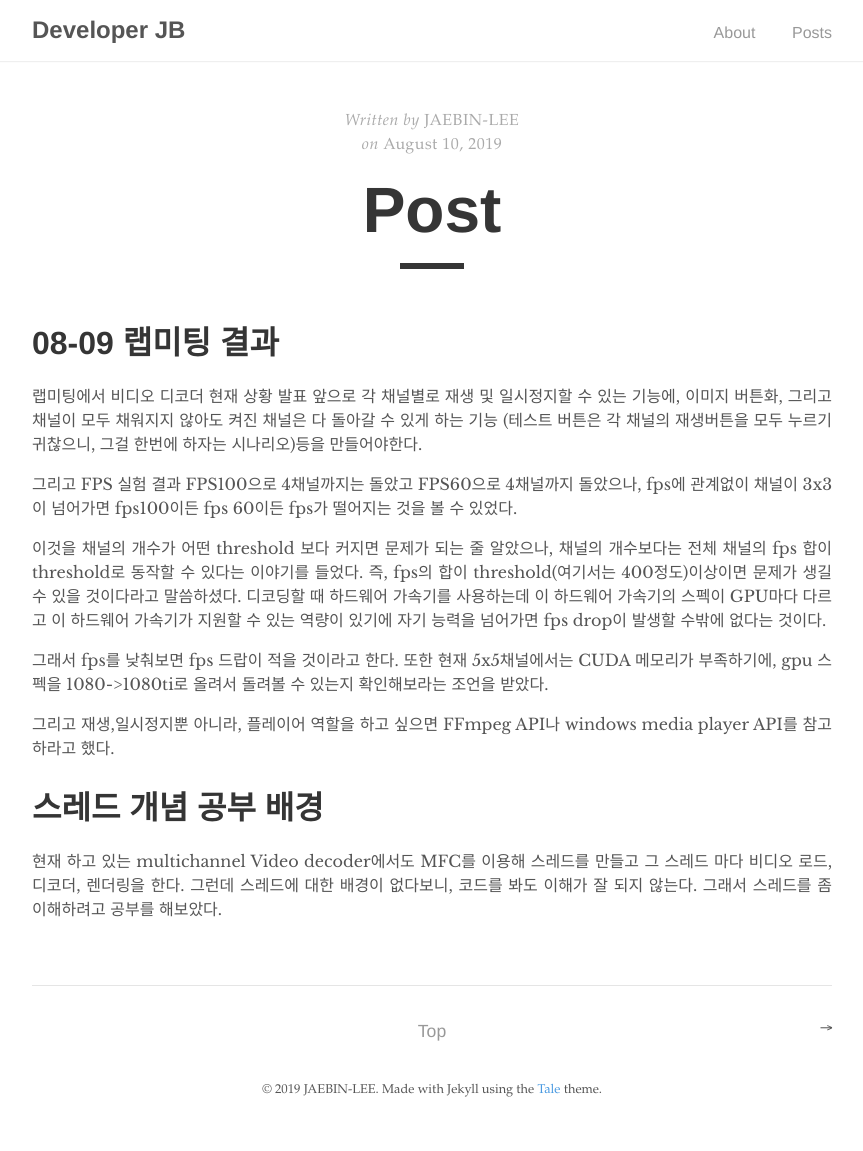
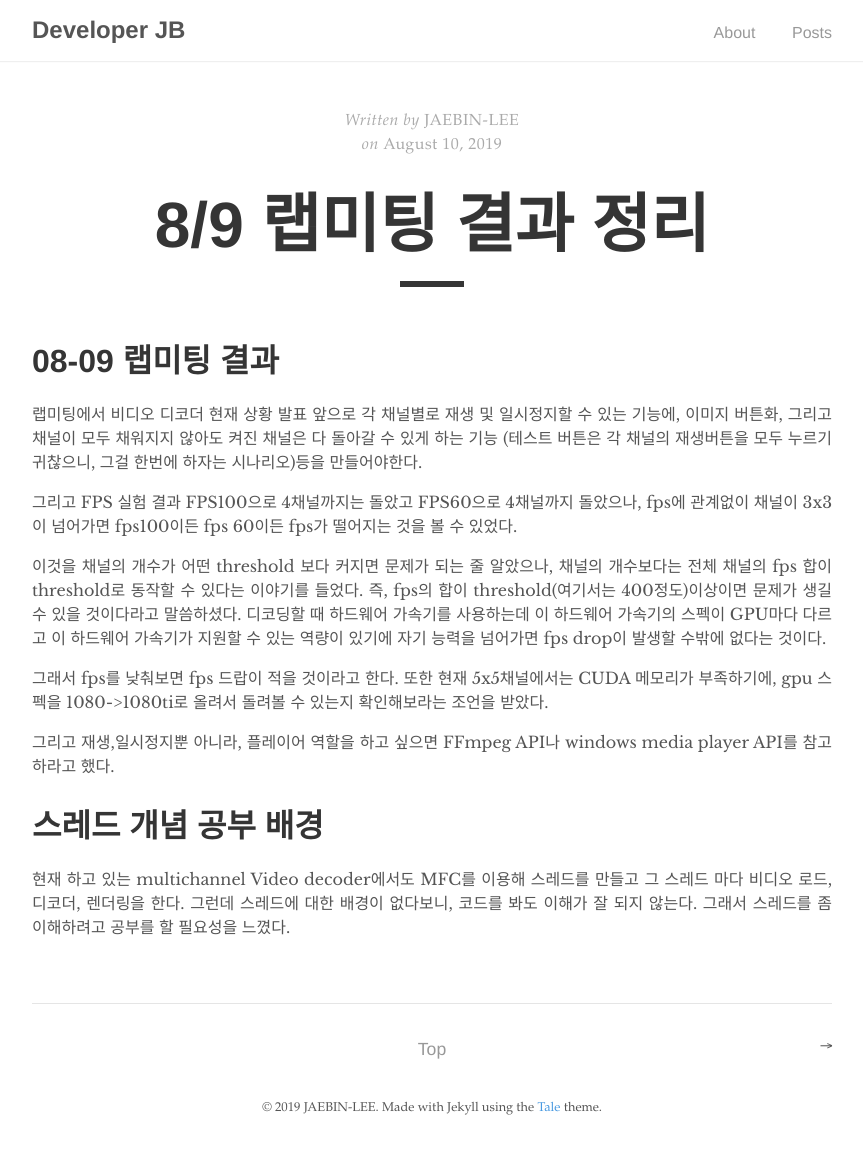
Before and after one commit to Withbini/MFCstudy, a Jekyll site: the page built from _posts/2019-08-10-post.md, in a window 1280 px wide. Shown: the whole page, without its empty margins (208-1071 px from the left). Built offline with Jekyll 4.4.1, drawn with Linux system fonts in a browser that asks for light colours; our own code applies the rules of GitHub Pages for plain Markdown files.

Commit message:
Update 2019-08-10-post.md

```diff
--- a/_posts/2019-08-10-post.md
+++ b/_posts/2019-08-10-post.md
@@ -1,3 +1,7 @@
+---
+title: "8/9 랩미팅 결과 정리"
+date: 2019-08-10
+---
 08-09 랩미팅 결과
 =========================
 랩미팅에서 비디오 디코더 현재 상황 발표
@@ -23,4 +27,4 @@
 스레드 개념 공부 배경
 =======================
 현재 하고 있는 multichannel Video decoder에서도 MFC를 이용해 스레드를 만들고 그 스레드 마다 비디오 로드, 디코더, 렌더링을 한다.
-그런데 스레드에 대한 배경이 없다보니, 코드를 봐도 이해가 잘 되지 않는다. 그래서 스레드를 좀 이해하려고 공부를 해보았다.
+그런데 스레드에 대한 배경이 없다보니, 코드를 봐도 이해가 잘 되지 않는다. 그래서 스레드를 좀 이해하려고 공부를 할 필요성을 느꼈다.
```
